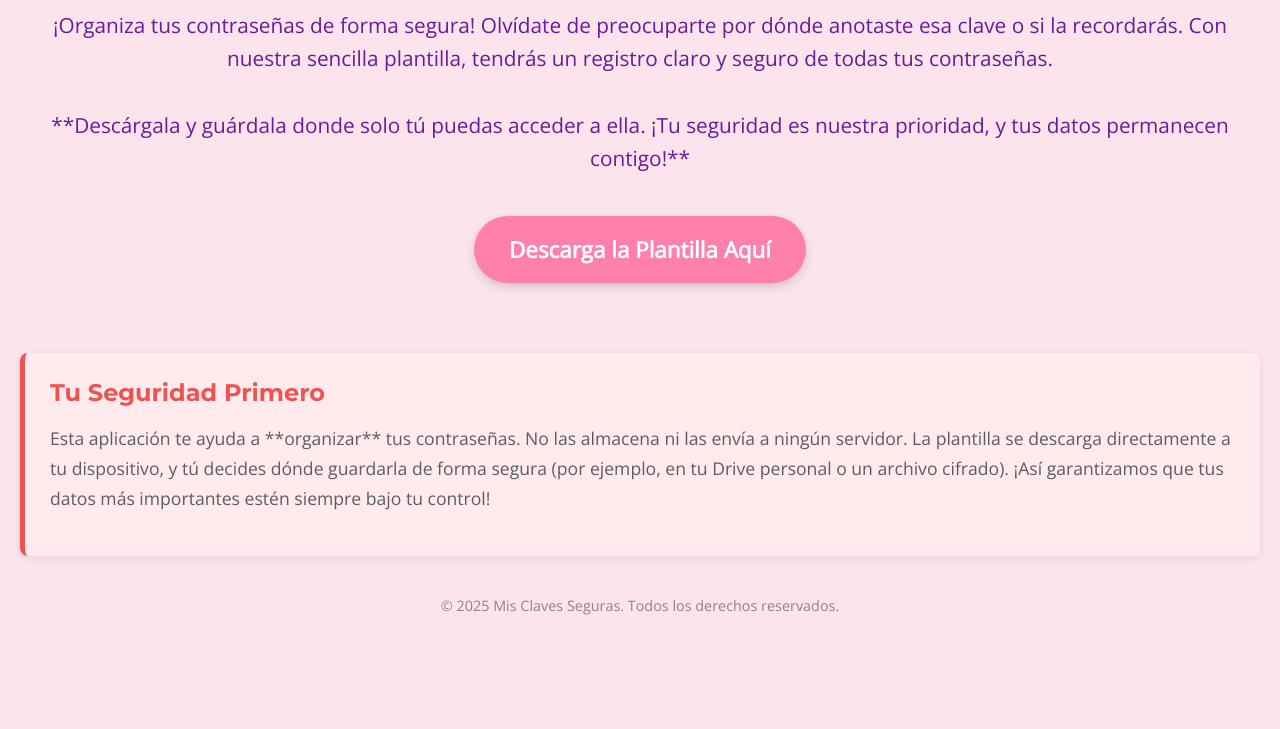
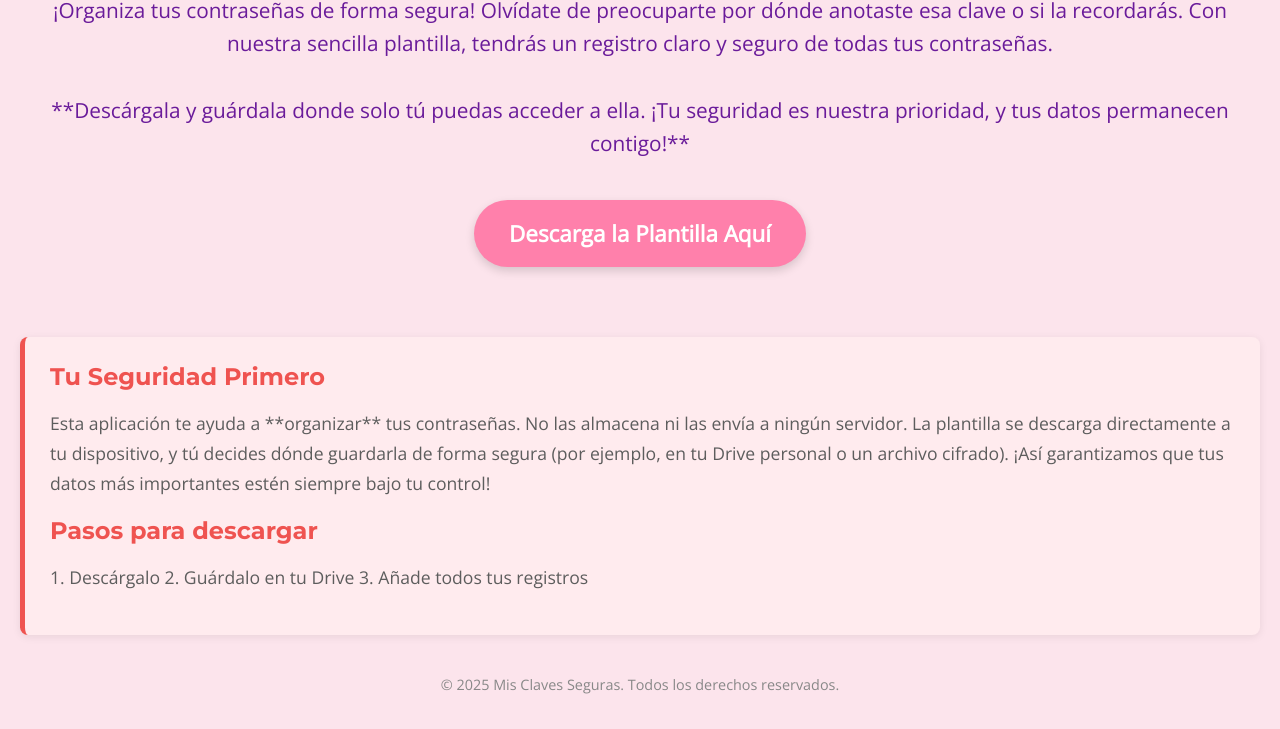
Before and after one commit to listoala/plantillaclaves, a plain HTML site: page index.html in a window 1280 px wide. Shown: the part 135-864 px from the top of the page. Before the commit the page ends 800 px from the top, so only its background shows below. Drawn offline with nearby package versions, Linux system fonts and the light colour scheme; a script that the page names is missing.

Commit message:
Update index.html

```diff
--- a/index.html
+++ b/index.html
@@ -32,6 +32,11 @@
                     La plantilla se descarga directamente a tu dispositivo, y tú decides dónde guardarla de forma segura (por ejemplo, en tu Drive personal o un archivo cifrado).
                     ¡Así garantizamos que tus datos más importantes estén siempre bajo tu control!
                 </p>
+                <h3>Pasos para descargar</h3>
+                <p>
+                    1. Descárgalo
+                    2. Guárdalo en tu Drive
+                    3. Añade todos tus registros
             </div>
         </main>
         <footer>
```
